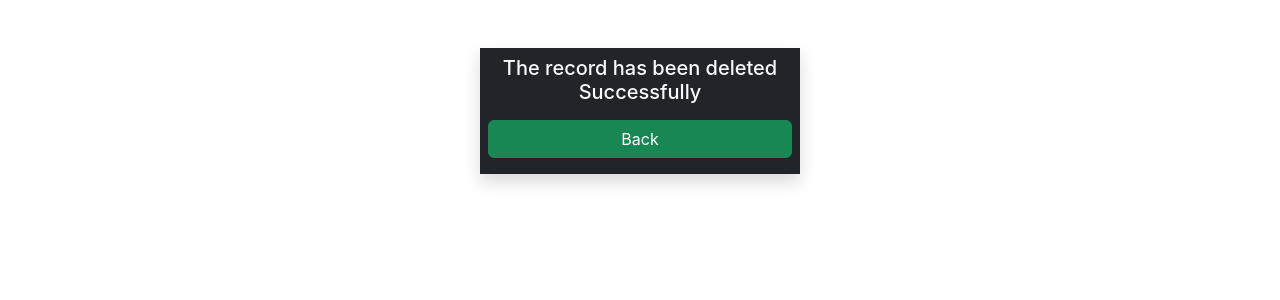
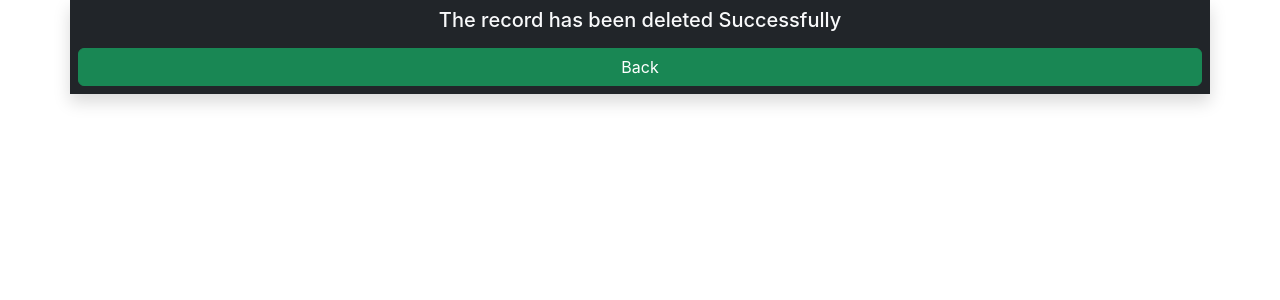
Before and after one commit to Debjit7980/User_Management, a React (Create React App) app in the folder login-signup-app/: page /deleteUser in a window 1280 px wide. Shown: the top 300 px of the page. Built offline with nearby package versions, Linux system fonts and the light colour scheme.

Commit message:
Update Delete.js

```diff
--- a/login-signup-app/src/Components/Delete.js
+++ b/login-signup-app/src/Components/Delete.js
@@ -3,9 +3,9 @@ import { Link } from 'react-router-dom'
 
 function Delete() {
   return (
-    <div className='container mx-auto p-2 m-5 w-25 text-center shadow bg-dark'>
+    <div className='container mx-auto p-2 mt-6  text-center shadow bg-dark'>
         <h5 className='text-light mx-auto'>The record has been deleted Successfully</h5>
-        <Link to="/" className='btn btn-success m-2 w-100 mx-auto'>Back</Link>
+        <Link to="/" className='btn btn-success mt-2 w-100 mx-auto'>Back</Link>
     </div>
   )
 }
```
